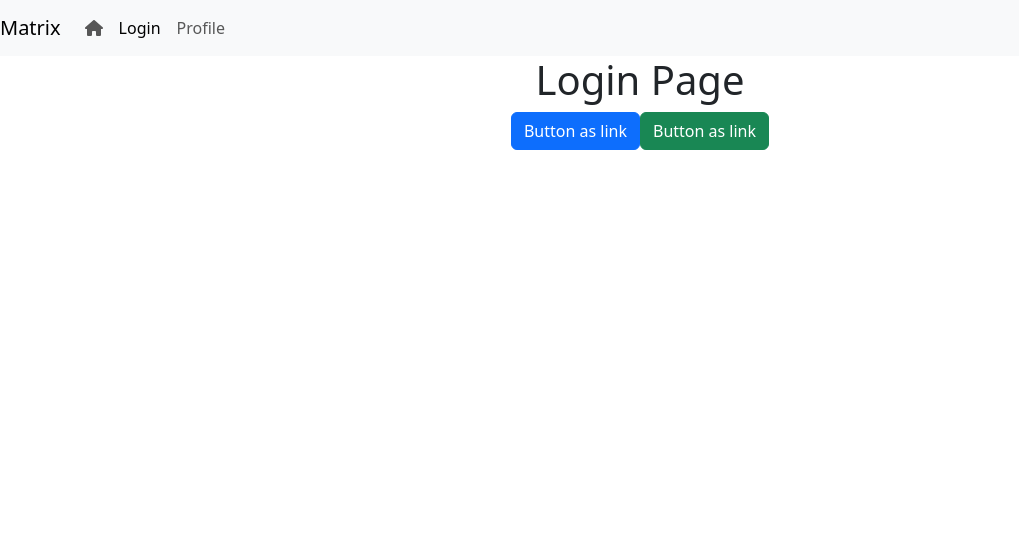
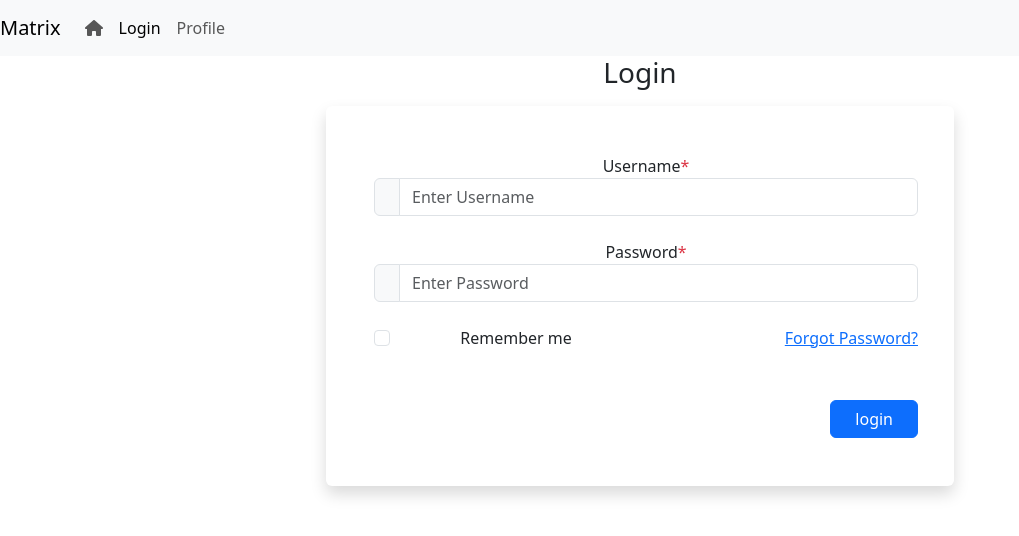
Before and after one commit to ravikumarexcel/matrixbuilder-ui, a React (Create React App) app: page /login in a window 1280 px wide. Shown: the top 536 px of the page, without its empty margins (0-1019 px from the left). Built offline with nearby package versions, Linux system fonts and the light colour scheme.

Commit message:
Login component

```diff
--- /dev/null
+++ b/src/components/containers/Login.css
@@ -0,0 +1,11 @@
+
+.login-page {
+    width: 100%;
+    height: 100vh;
+    display: inline-block;
+    display: flex;
+    align-items: center;
+}
+.form-right i {
+    font-size: 100px;
+}
--- a/src/components/containers/Login.js
+++ b/src/components/containers/Login.js
@@ -1,18 +1,73 @@
 // Login.js
 import React from 'react';
 import { Button } from 'react-bootstrap';
+import './Login.css';
 
 const Login = () => {
   return (
     <div>
-      <h1>Login Page</h1>
-      {/* Your login page content */}
+      {/* <h1>Login Page</h1>
       <Button as="a" variant="primary">
     Button as link
   </Button>
   <Button as="a" variant="success">
     Button as link
-  </Button>
+  </Button> */}
+
+            <div class="row">
+                <div class="col-lg-6 offset-lg-3">
+                  <h3 class="mb-3">Login</h3>
+                    <div class="bg-white shadow rounded">
+                        <div class="row">
+                            <div class=" pe-0">
+                                <div class="form-left h-100 py-5 px-5">
+                                    <form action="" class="row g-4">
+                                            <div class="col-12">
+                                                <label>Username<span class="text-danger">*</span></label>
+                                                <div class="input-group">
+                                                    <div class="input-group-text"><i class="bi bi-person-fill"></i></div>
+                                                    <input type="text" class="form-control" placeholder="Enter Username" />
+                                                </div>
+                                            </div>
+
+                                            <div class="col-12">
+                                                <label>Password<span class="text-danger">*</span></label>
+                                                <div class="input-group">
+                                                    <div class="input-group-text"><i class="bi bi-lock-fill"></i></div>
+                                                    <input type="text" class="form-control" placeholder="Enter Password" />
+                                                </div>
+                                            </div>
+
+                                            <div class="col-sm-6">
+                                                <div class="form-check">
+                                                    <input class="form-check-input" type="checkbox" id="inlineFormCheck" />
+                                                    <label class="form-check-label" for="inlineFormCheck">Remember me</label>
+                                                </div>
+                                            </div>
+
+                                            <div class="col-sm-6">
+                                                <a href="#" class="float-end text-primary">Forgot Password?</a>
+                                            </div>
+
+                                            <div class="col-12">
+                                                <button type="submit" class="btn btn-primary px-4 float-end mt-4">login</button>
+                                            </div>
+                                    </form>
+                                </div>
+                            </div>
+                            {/* <div class="col-md-5 ps-0 d-none d-md-block">
+                                <div class="form-right h-100 bg-primary text-white text-center pt-5">
+                                    <i class="bi bi-bootstrap"></i>
+                                    <h2 class="fs-1">Welcome Back!!!</h2>
+                                </div>
+                            </div> */}
+                        </div>
+                    </div>
+                </div>
+            </div>
+
+
+
     </div>
   );
 };
--- a/src/components/layouts/Full.layout.js
+++ b/src/components/layouts/Full.layout.js
@@ -3,10 +3,11 @@ import Navigation from './Navigation';
 
 const FullLayout = () => {
     return (
-      <>
+      <div class="container-fluid p-0">
+
          <Navigation />
           <Outlet />
-      </>
+      </div>
     )
   };
 
```
